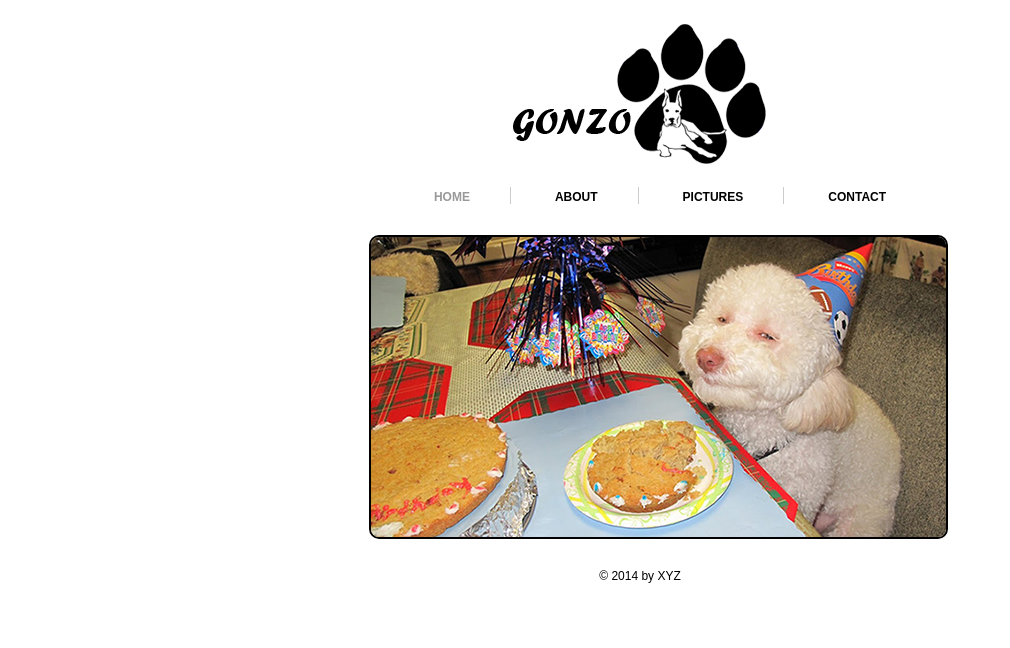
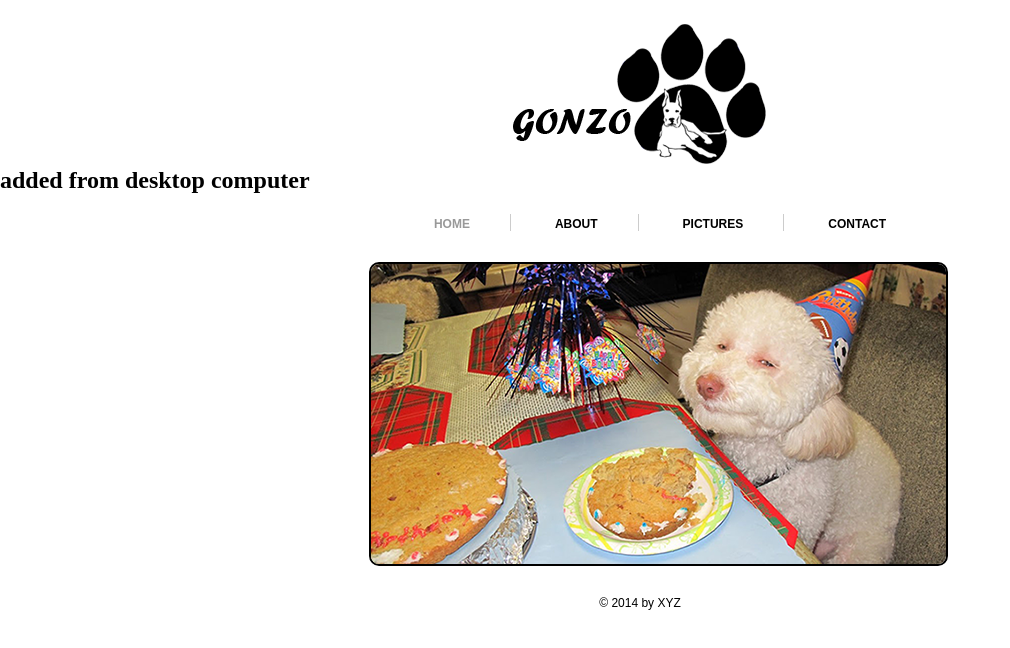
Before and after one commit to mrRajopadhyaya/dogs, a plain HTML site: page index.html in a window 1280 px wide. Shown: the whole page, without its empty margins (0-1010 px from the left). Drawn offline with Linux system fonts and the light colour scheme.

Commit message:
first commit

```diff
--- a/index.html
+++ b/index.html
@@ -15,6 +15,7 @@
 		<div class="logo">
 
 			<h1><a href="#">GONZO</a></h1>
+			<h2>added from desktop computer</h2>
 
 		</div>
 
```
